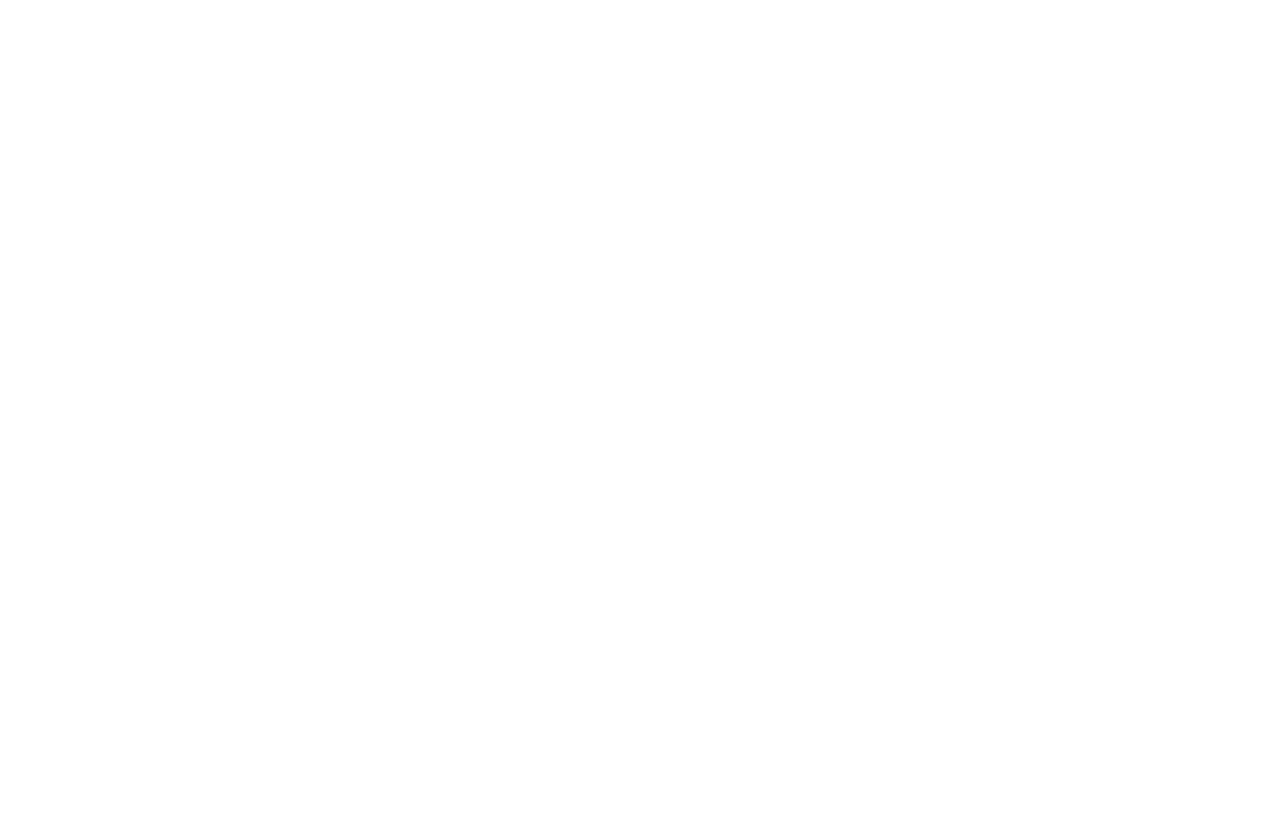
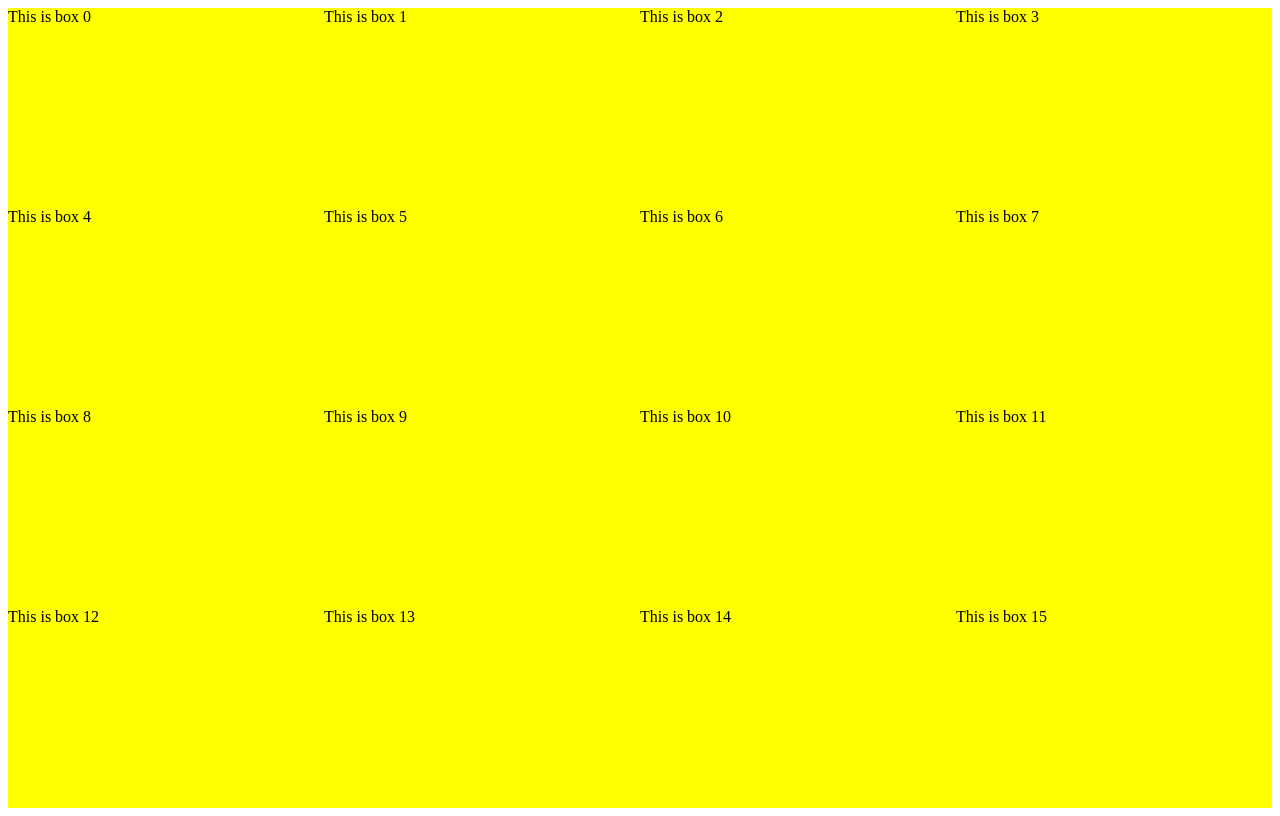
Before and after one commit to BastienVH/odin-etch-a-sketch, a plain HTML site: page index.html in a window 1280 px wide. Drawn offline with Linux system fonts and the light colour scheme.

Commit message:
create a 4*4 grid on startup

```diff
--- a/index.html
+++ b/index.html
@@ -9,6 +9,6 @@
   <title>Etch-a-Sketch</title>
 </head>
 <body>
-
+  <div class="container"></div>
 </body>
 </html>
--- a/scripts.js
+++ b/scripts.js
@@ -0,0 +1,15 @@
+// Function that draws a square of divs
+
+const container = document.querySelector("div.container");
+drawGrid();
+
+function drawGrid() {
+  // set correct amount of rows and columns
+  container.style.cssText += 'grid-template-columns:repeat(4, 1fr);grid-template-rows:repeat(4, 1fr)';
+  for (let i = 0; i < 16; i++) {
+    // create div with number
+    box = document.createElement('div.box');
+    box.textContent = `This is box ${i}`;
+    container.appendChild(box);
+  }
+}
--- a/style.css
+++ b/style.css
@@ -0,0 +1,5 @@
+.container {
+  display: grid;
+  height: 100vh;
+  background-color: yellow;
+}
```
